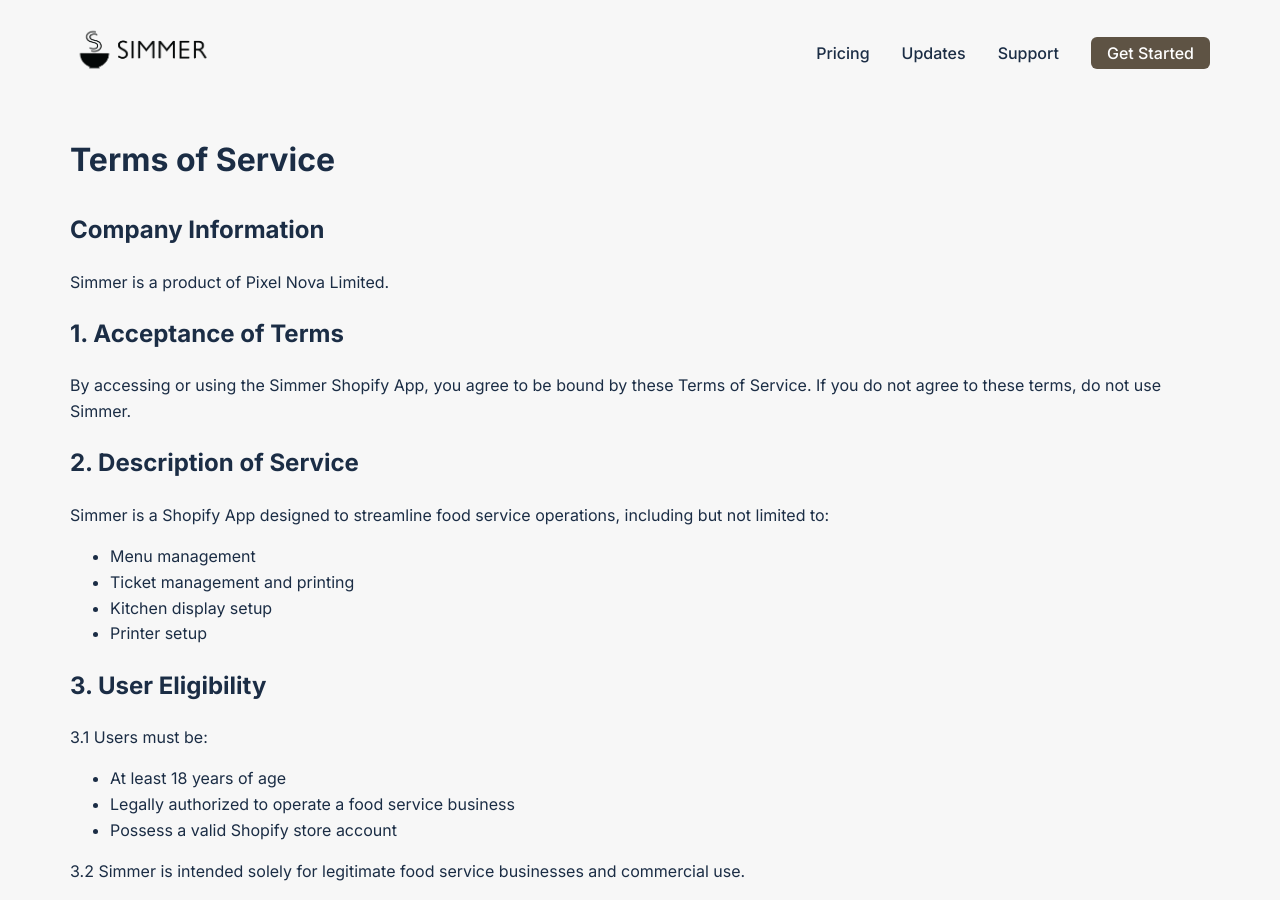
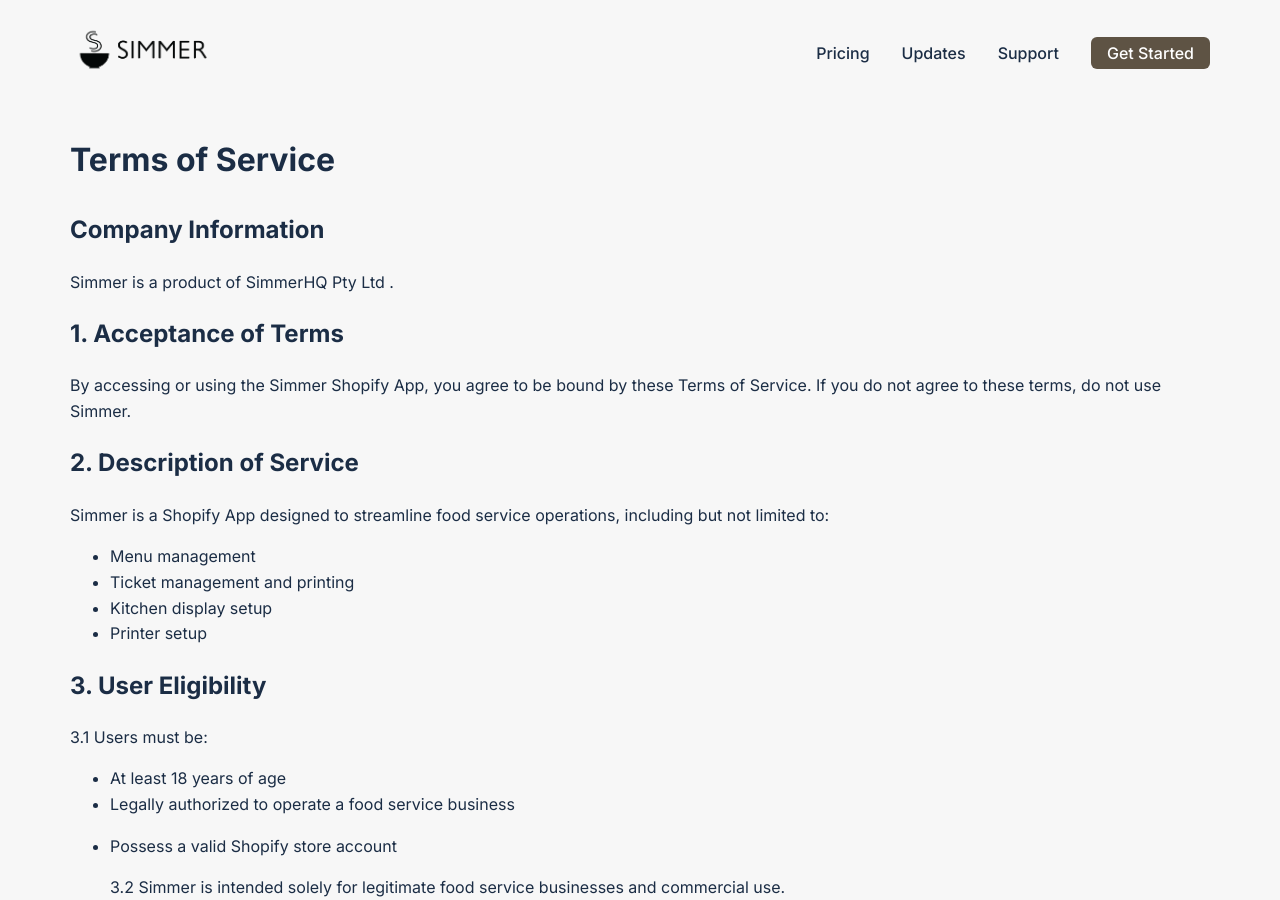
Before and after one commit to Pixel-Nova-Apps/simmerpos.com, a Jekyll site: the page built from _pages/terms.md, in a window 1280 px wide and 900 px high. Built offline with Jekyll 4.4.1, drawn with Linux system fonts in a browser that asks for light colours; a script that is not in the unit is left out; some of the changed text lies outside the part shown.

Commit message:
Update company name

```diff
--- a/_includes/footer.html
+++ b/_includes/footer.html
@@ -3,7 +3,9 @@
     <nav class="footer-nav">
       <ul>
         <li><a href="{{ '/support' | relative_url }}">Support</a></li>
-				<li><a href="https://stats.uptimerobot.com/Am99bDVeb0">System status</a></li>
+        <li>
+          <a href="https://stats.uptimerobot.com/Am99bDVeb0">System status</a>
+        </li>
         <li><a href="{{ '/faqs' | relative_url }}">FAQs</a></li>
         <li><a href="{{ '/changelog' | relative_url }}">Changelog</a></li>
         <li><a href="{{ '/blog' | relative_url }}">Blog</a></li>
@@ -13,6 +15,8 @@
     </nav>
   </div>
   <div class="footer-bottom">
-		<p>&copy; {{ site.time | date: '%Y' }} Pixel Nova Limited. All rights reserved.</p>
+    <p>
+      &copy; {{ site.time | date: '%Y' }} SimmerHQ Pty Ltd. All rights reserved.
+    </p>
   </div>
 </footer>
--- a/_pages/terms.md
+++ b/_pages/terms.md
@@ -8,7 +8,7 @@ include_in_header: false
 
 ## Company Information
 
-Simmer is a product of Pixel Nova Limited.
+Simmer is a product of SimmerHQ Pty Ltd .
 
 ## 1. Acceptance of Terms
 
@@ -17,6 +17,7 @@ By accessing or using the Simmer Shopify App, you agree to be bound by these Ter
 ## 2. Description of Service
 
 Simmer is a Shopify App designed to streamline food service operations, including but not limited to:
+
 - Menu management
 - Ticket management and printing
 - Kitchen display setup
@@ -25,20 +26,23 @@ Simmer is a Shopify App designed to streamline food service operations, includin
 ## 3. User Eligibility
 
 3.1 Users must be:
+
 - At least 18 years of age
 - Legally authorized to operate a food service business
 - Possess a valid Shopify store account
 
-3.2 Simmer is intended solely for legitimate food service businesses and commercial use.
+  3.2 Simmer is intended solely for legitimate food service businesses and commercial use.
 
 ## 4. User Account Responsibilities
 
 4.1 Users are responsible for:
+
 - Maintaining the confidentiality of their account credentials
 - Ensuring the accuracy of all information provided
 - All activities conducted under their account
 
-4.2 Users agree to:
+  4.2 Users agree to:
+
 - Provide complete and accurate information
 - Update account details promptly
 - Use Simmer in compliance with all applicable laws and regulations
@@ -60,22 +64,21 @@ Simmer is a Shopify App designed to streamline food service operations, includin
 ### 6.2 User Content Ownership
 
 - Users retain full ownership of all content they create, upload, or input into the Simmer, including but not limited to:
-  * Menu items
-  * Product descriptions
-  * Business information
+  - Menu items
+  - Product descriptions
+  - Business information
 
 ### 6.3 Content License
 
 - By using Simmer, users grant Simmer a limited, non-exclusive license to:
-  * Store and process content necessary for Simmer functionality
-  * Display content within the Simmer's intended service
-  * Provide technical support and maintenance
+  - Store and process content necessary for Simmer functionality
+  - Display content within the Simmer's intended service
+  - Provide technical support and maintenance
 
 ### 6.4 User Representations
 
 - Users represent that they have the right to upload and share content in Simmer
 - Users are responsible for ensuring they have necessary permissions for all uploaded content
-
 
 ## 7. Prohibited Uses
 
@@ -93,25 +96,28 @@ Users are strictly prohibited from:
 8.1 Simmer offers subscription tiers with varying features and pricing.
 
 8.2 Subscription fees are:
+
 - Billed monthly or annually
 - Subject to change with 30 days' notice
 - Non-refundable, except as required by law
 
-8.3 Users are responsible for all fees associated with their chosen subscription plan.
+  8.3 Users are responsible for all fees associated with their chosen subscription plan.
 
 ## 9. Limitation of Liability
 
 9.1 Simmer is not liable for:
+
 - Lost profits
 - Business interruption
 - Data loss
 - Indirect, consequential, or punitive damages
 
-9.2 Maximum liability is limited to the total amount paid by the user in the preceding 12 months.
+  9.2 Maximum liability is limited to the total amount paid by the user in the preceding 12 months.
 
 ## 10. Indemnification
 
 Users agree to indemnify and hold Simmer harmless from:
+
 - Claims arising from user's use of the Simmer
 - Violations of these Terms of Service
 - Infringement of third-party rights
@@ -125,11 +131,12 @@ Users agree to indemnify and hold Simmer harmless from:
 ## 12. Termination
 
 12.1 Simmer may terminate or suspend user access:
+
 - For violation of Terms of Service
 - At its sole discretion
 - With or without notice
 
-12.2 Users may terminate their subscription at any time.
+  12.2 Users may terminate their subscription at any time.
 
 ## 13. Dispute Resolution
 
@@ -144,6 +151,7 @@ These Terms of Service are governed by the laws of the jurisdiction where Simmer
 ## 15. Contact Information
 
 For questions about these Terms of Service, contact:
+
 - Email: help@simmerpos.com
 
 ## 16. Severability
```
Also changed, not shown: _pages/privacy.md (+1 -1 lines). Lines whose indentation alone changed are shown as unchanged.
